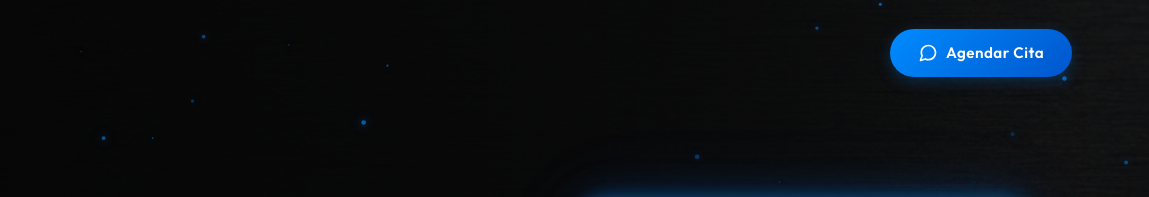
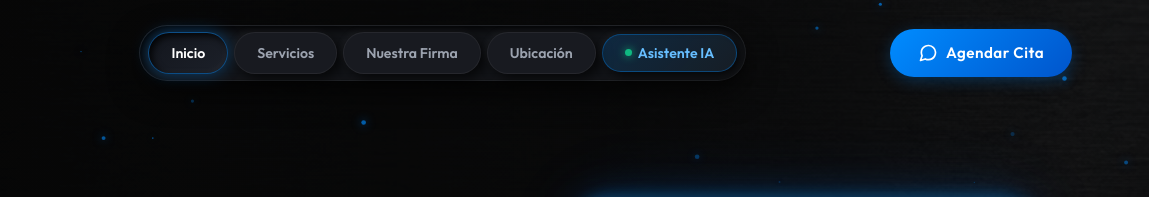
Before and after one commit to inf-01/sura-detailing, a plain HTML site: page index.html in a window 1280 px wide. Shown: the top 197 px of the page, 131-1280 px from the left. Drawn offline with Linux system fonts and the light colour scheme.

Commit message:
Add files via upload

```diff
--- a/index.html
+++ b/index.html
@@ -72,6 +72,88 @@
       transition: transform 0.3s;
     }
     .navbar img:hover { transform: scale(1.05); }
+
+    /* Dark Neumorphic (Soft UI) Floating Navigation Menu */
+    .neumorphic-menu {
+      background: #121418;
+      padding: 6px 8px;
+      border-radius: 40px;
+      display: flex;
+      align-items: center;
+      gap: 6px;
+      border: 1px solid rgba(255, 255, 255, 0.06);
+      box-shadow:
+        inset 3px 3px 8px rgba(0, 0, 0, 0.9),
+        inset -3px -3px 8px rgba(255, 255, 255, 0.03),
+        0 12px 30px rgba(0, 0, 0, 0.6);
+      backdrop-filter: blur(20px);
+      -webkit-backdrop-filter: blur(20px);
+      transition: all 0.3s ease;
+    }
+
+    .neu-pill {
+      display: inline-flex;
+      align-items: center;
+      gap: 6px;
+      padding: 9px 22px;
+      border-radius: 30px;
+      font-family: 'Outfit', sans-serif;
+      font-size: 0.88rem;
+      font-weight: 600;
+      color: #9CA3AF;
+      text-decoration: none;
+      background: #181A20;
+      border: 1px solid rgba(255, 255, 255, 0.06);
+      box-shadow:
+        5px 5px 12px rgba(0, 0, 0, 0.65),
+        -3px -3px 8px rgba(255, 255, 255, 0.03);
+      cursor: pointer;
+      transition: all 0.3s cubic-bezier(0.2, 0.8, 0.2, 1);
+      user-select: none;
+      white-space: nowrap;
+    }
+
+    .neu-pill:hover {
+      color: #FFFFFF;
+      background: #1F222B;
+      box-shadow:
+        7px 7px 16px rgba(0, 0, 0, 0.75),
+        -4px -4px 10px rgba(255, 255, 255, 0.05);
+      transform: translateY(-1px);
+    }
+
+    .neu-pill:active,
+    .neu-pill.active {
+      color: #FFFFFF;
+      background: linear-gradient(145deg, #13161D, #1C2029);
+      border-color: rgba(0, 140, 255, 0.45);
+      box-shadow:
+        inset 3px 3px 7px rgba(0, 0, 0, 0.85),
+        inset -2px -2px 6px rgba(255, 255, 255, 0.04),
+        0 0 16px rgba(0, 140, 255, 0.35);
+    }
+
+    .neu-pill-ai {
+      background: linear-gradient(135deg, rgba(0, 140, 255, 0.18), rgba(102, 190, 255, 0.06));
+      border-color: rgba(0, 140, 255, 0.35);
+      color: var(--accent-light);
+    }
+    .neu-pill-ai:hover {
+      color: #FFF;
+      background: rgba(0, 140, 255, 0.28);
+      box-shadow:
+        0 0 22px rgba(0, 140, 255, 0.55),
+        inset 2px 2px 5px rgba(0, 0, 0, 0.6);
+    }
+
+    .neu-dot {
+      width: 7px;
+      height: 7px;
+      border-radius: 50%;
+      background: #10B981;
+      box-shadow: 0 0 8px #10B981;
+      display: inline-block;
+    }
 
     .nav-contact {
       display: flex;
@@ -1314,6 +1396,19 @@
   <!-- Navbar -->
   <nav class="navbar" id="navbar">
     <a href="#"><img src="logo_sura.png" alt="Sura Detaling"></a>
+
+    <!-- Dark Neumorphic (Soft UI) Navigation Menu -->
+    <div class="neumorphic-menu" id="neumorphic-menu">
+      <a href="#" class="neu-pill active">Inicio</a>
+      <a href="#servicios" class="neu-pill">Servicios</a>
+      <a href="#galeria" class="neu-pill">Nuestra Firma</a>
+      <a href="#ubicacion" class="neu-pill">Ubicación</a>
+      <button id="neu-ai-btn" class="neu-pill neu-pill-ai">
+        <span class="neu-dot"></span>
+        Asistente IA
+      </button>
+    </div>
+
     <div class="nav-contact">
       <a href="https://wa.me/50686251711" target="_blank" class="btn-contact">
         <svg width="20" height="20" viewBox="0 0 24 24" fill="none" stroke="currentColor" stroke-width="2" stroke-linecap="round" stroke-linejoin="round"><path d="M21 11.5a8.38 8.38 0 0 1-.9 3.8 8.5 8.5 0 0 1-7.6 4.7 8.38 8.38 0 0 1-3.8-.9L3 21l1.9-5.7a8.38 8.38 0 0 1-.9-3.8 8.5 8.5 0 0 1 4.7-7.6 8.38 8.38 0 0 1 3.8-.9h.5a8.48 8.48 0 0 1 8 8v.5z"></path></svg>
@@ -1350,7 +1445,7 @@
   </header>
 
   <!-- Information Section -->
-  <section class="info-section">
+  <section class="info-section" id="servicios">
     <div class="info-grid">
 
       <!-- Location -->
@@ -1384,7 +1479,7 @@
   </section>
 
   <!-- Gallery Section (Immersive Text-Free Gallery) -->
-  <section class="gallery-section">
+  <section class="gallery-section" id="galeria">
     <div class="section-title reveal">
       <h2>Nuestra <span>Firma</span></h2>
       <p>Un vistazo a la perfección. Cada vehículo es una obra maestra de cuidado, dedicación y productos de calidad insuperable.</p>
@@ -1752,6 +1847,26 @@
 
     window.addEventListener('resize', updateCubeDepth);
 
+    // Neumorphic Soft UI Pill Menu Active State & AI Chat Trigger
+    const neuPills = document.querySelectorAll('.neu-pill');
+    const neuAiBtn = document.getElementById('neu-ai-btn');
+
+    if (neuAiBtn) {
+      neuAiBtn.addEventListener('click', (e) => {
+        e.preventDefault();
+        e.stopPropagation();
+        if (aiChatDrawer) aiChatDrawer.classList.toggle('open');
+      });
+    }
+
+    neuPills.forEach(pill => {
+      if (pill.id === 'neu-ai-btn') return;
+      pill.addEventListener('click', function() {
+        neuPills.forEach(p => p.classList.remove('active'));
+        this.classList.add('active');
+      });
+    });
+
     // Floating AI Chatbot Widget Engine
     const aiBotFloatBtn = document.getElementById('ai-bot-float-btn');
     const aiChatDrawer = document.getElementById('ai-chat-drawer');
```
